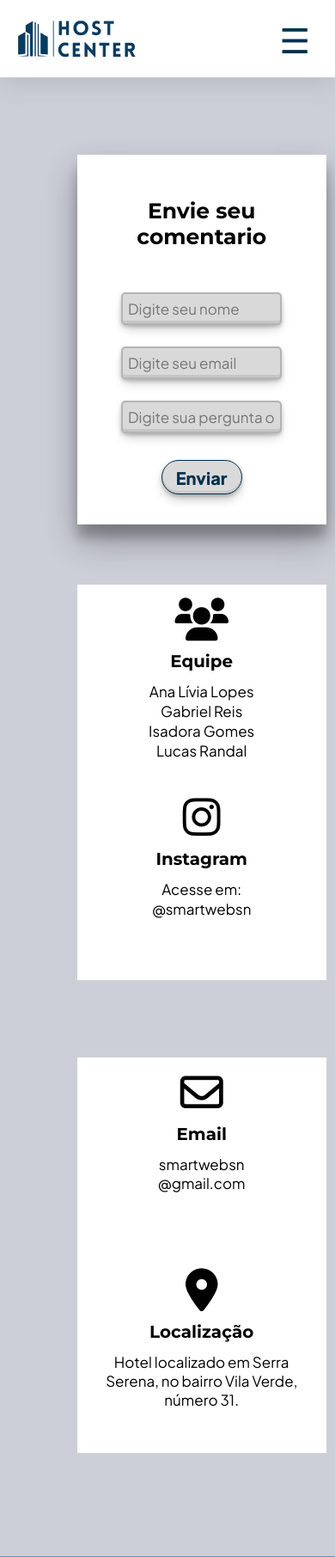
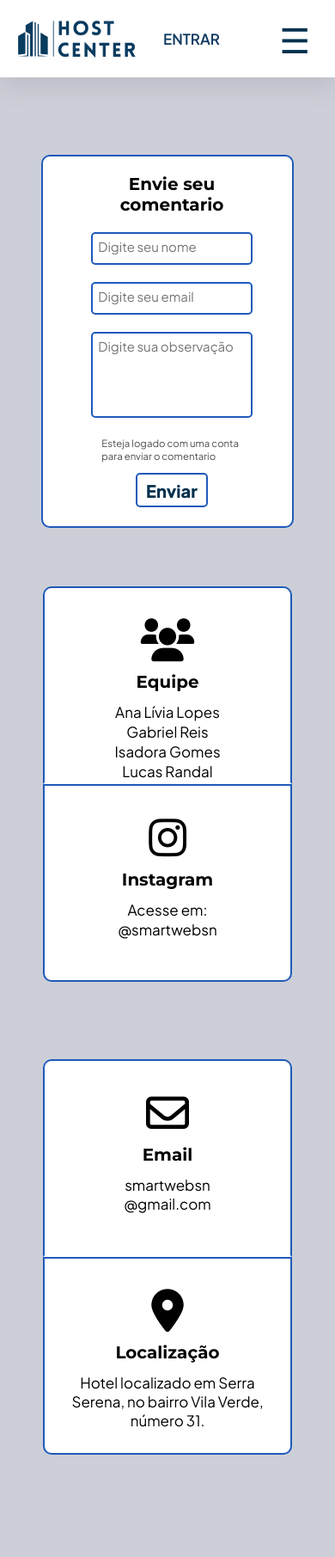
Before and after one commit to lucasbalderrama/hostcenter, a PHP site: page /contato.php in a window 390 px wide. Shown: the top 1811 px of the page at 86% size. Run offline with PHP 8.4, Linux system fonts and the light colour scheme; some libraries are stand-ins or nearby versions.

Commit message:
alert e responsividade contato

```diff
--- a/contato.php
+++ b/contato.php
@@ -18,9 +18,10 @@ if ($_SERVER['REQUEST_METHOD'] === 'POST') {
             if ($stmt->execute()) {
                 echo "<script>
                 Swal.fire({
-                    title: 'Comentário enviado com sucesso!'', (Arrumar, não esta funcionandoo)
+    title: 'Comentário enviado com sucesso!'',
     icon: 'success'
 });
+
         </script>";
             } else {
                 echo "Erro ao enviar o comentário: " . $stmt->error;
@@ -65,18 +66,29 @@ if ($_SERVER['REQUEST_METHOD'] === 'POST') {
                 </ul>
                 <div id="user-div">
                 <?php
-                    if (isset($_SESSION['nome']) && $_SESSION['nome'] != ''){
-                        echo "<select name='' id='user' onchange='sair()'>
+                if (isset($_SESSION['nome']) && $_SESSION['nome'] != '' && $_SESSION['tipo'] == 'Admin') {
+                    echo "
+                    <select id='user' onchange='redirecionar(this.value)'>
                         <option value='' id='opt-nome'>".$_SESSION['nome']."</option>
-                                <option value='' id='opt-sair'>Sair</option>
+                        <option value='admin.php'>Admin</option>
+                        <option value='logout.php'>Sair</option>
                     </select>";
-                    } elseif (isset($_SESSION['nome']) && $_SESSION['nome'] == '') {
+                } elseif (isset($_SESSION['nome']) && $_SESSION['nome'] != '' && $_SESSION['tipo'] == 'Cliente') {
+                    echo "
+                    <select id='user' onchange='redirecionar(this.value)'>
+                        <option value='' id='opt-nome'>".$_SESSION['nome']."</option>
+                        <option value='logout.php'>Sair</option>
+                    </select>";
+                } else {
                     echo "<h3><a id='login' href='./login.php'>Entrar</a></h3>";
                 }
                 ?>
+
                 <script>
-                        function sair(){
-                            window.location.href = "./logout.php";
+                    function redirecionar(url) {
+                        if (url) {
+                            window.location.href = url;
+                        }
                     }
                 </script>
                 </div>
@@ -121,7 +133,7 @@ if ($_SERVER['REQUEST_METHOD'] === 'POST') {
             </div>
 
             <form method="POST">
-                <h2 style="margin-bottom: 50px; margin-top: 20px">Envie seu comentario</h2>
+                <h2>Envie seu comentario</h2>
                 <div class="formulario">
                     <input type="text" name="username" id="username" placeholder="Digite seu nome" required>
                 </div>
@@ -129,8 +141,9 @@ if ($_SERVER['REQUEST_METHOD'] === 'POST') {
                     <input type="email" name="emailForm" id="emailForm" placeholder="Digite seu email" required>
                 </div>
                 <div class="formulario">
-                    <input type="text" name="comentario" id="comentario" placeholder="Digite sua pergunta ou observação">
+                    <input type="text" name="comentario" id="comentario" placeholder="Digite sua observação">
                 </div>
+                <p id="esteja_logado">Esteja logado com uma conta para enviar o comentario</p>
                 <div class="formulario">
                     <button type="submit" id="entrar">Enviar</button>
                 </div>
@@ -180,17 +193,5 @@ if ($_SERVER['REQUEST_METHOD'] === 'POST') {
             </div>
         </footer>
 
-        <script>
-            function comentario(event) {
-                event.preventDefault();
-                Swal.fire({
-                    title: "Comentário enviado com sucesso!",
-                    icon: "success"
-                });
-            }
-
-            document.getElementById('entrar').addEventListener('click', comentario);
-            comentario();
-        </script>
 </body>
 </html>
--- a/css/contato.css
+++ b/css/contato.css
@@ -145,6 +145,10 @@ a:hover{
 
 /* fim cabeçalho */
 /* form */
+#esteja_logado{
+    color: rgb(77, 77, 81);
+    font-size: 14.53px;
+}
 form{
     padding: 20px;
     width: 400px;
@@ -164,7 +168,8 @@ form h2{
     text-shadow: rgba(0, 0, 0, 0.4) 0px 2px 4px,
              rgba(0, 0, 0, 0.3) 0px 7px 13px,
              rgba(0, 0, 0, 0.2) 0px -3px 0px;
-
+             margin-bottom: 40px;
+             margin-top: 10px;
 }
 #contato a{
     text-decoration: none;
@@ -182,9 +187,16 @@ input{
     font-family: 'Plus Jakarta Sans', sans-serif;
     box-shadow: rgba(0, 0, 0, 0.211) 0px 2px 4px, rgba(0, 0, 0, 0.211) 0px 7px 13px -3px, rgba(0, 0, 0, 0.085) 0px -3px 0px inset;
 }
-#observacao{
-    height: 100px;
+#comentario{
+    height: 20px;
+    padding-bottom: 90px;
 }
+
+input::placeholder {
+    position: absolute;
+    top: 5px;
+
+  }
 .formulario{
     margin-top: 15px;
     font-size: 17px;
@@ -371,6 +383,9 @@ footer ul li {
         width: 250px;
         height: 390px;
         background-color: #ffffff;
+        box-shadow: rgba(0, 0, 0, 0) 0px 19px 38px, rgba(0, 0, 0, 0) 0px 15px 12px;
+        border: solid #1e5aba 2px;
+        border-radius: 10px;
     }
     .caixinhaContato {
         width: 290px;
@@ -378,46 +393,70 @@ footer ul li {
         background-color: white;
         color: #000;
         box-shadow: rgba(0, 0, 0, 0) 0px 2px 4px, rgba(0, 0, 0, 0) 0px 7px 13px -3px, rgba(0, 0, 0, 0) 0px -3px 0px inset;
-
+        border: solid #1e5aba 2px;
     }
     #insta {
         right: 0px;
         bottom: -530px;
+        border-bottom-left-radius: 10px;
+        border-bottom-right-radius: 10px;
     }
     #equipe {
         bottom: -300px;
         right: 0px;
+        border-bottom: solid #ffffff 2px;
+        border-top-left-radius: 10px;
+        border-top-right-radius: 10px;
     }
     #email {
         right: 0px;
         bottom: -850px;
+        border-bottom: solid #ffffff 2px;
+        border-top-left-radius: 10px;
+        border-top-right-radius: 10px;
     }
     #local{
         right: 0px;
         bottom: -1080px;
+        border-bottom-left-radius: 10px;
+        border-bottom-right-radius: 10px;
     }
     .fa-location-dot, .fa-users, #iconInsta, .fa-envelope{
         font-size: 50px;
-        margin-top: 15px;
+        margin-top: 35px;
     }
+
     /* form */
     form{
-        padding: 10px;
+        padding: 0px;
+        padding-left: 10px;
         width: 75%;
     }
     form h2{
-        font-size: 25px;
-        margin-bottom: 40px;
+        font-size: 20px;
+        margin-top: 0;
+        margin-bottom: 20px;
         color: black;
         text-shadow: rgba(0, 0, 0, 0) 0px 2px 4px,
         rgba(0, 0, 0, 0) 0px 7px 13px,
         rgba(0, 0, 0, 0) 0px -3px 0px;
     }
-    #observacao{
+    #comentario{
         height: 20px;
+        padding-bottom: 70px;
+    }
+    #esteja_logado{
+        font-size: 11.4px;
     }
     #entrar{
         width: 45%;
+        height: 40px;
+        margin-top: 0px;
+        font-size: 20px;
+        background-color: rgb(255, 255, 255);
+        border: solid #1e5aba 2px;
+        border-radius: 5px;
+        box-shadow: rgba(0, 0, 0, 0) 0px 2px 4px, rgba(0, 0, 0, 0) 0px 7px 13px -3px, rgba(0, 0, 0, 0) 0px -3px 0px inset;
     }
 
     #contato a{
@@ -426,36 +465,29 @@ footer ul li {
     #centralizar{
         margin-left: 23%;
     }
-
-    input{
-        width: 95%;
-        padding: 6px;
-        margin-bottom: 10px;
-        border: solid #b4b4b4 2px;
+    .formulario{
+        margin-top: 10px;
         font-size: 17px;
-        border-radius: 5px;
-        background-color: rgba(217, 217, 217, 1);
-        font-family: 'Plus Jakarta Sans', sans-serif;
-        box-shadow: rgba(0, 0, 0, 0.211) 0px 2px 4px, rgba(0, 0, 0, 0.211) 0px 7px 13px -3px, rgba(0, 0, 0, 0.085) 0px -3px 0px inset;
+        display: flex;
+        align-items: center;
     }
-    #entrar{
-        width: 50%;
-        height: 40px;
-        background-color: rgba(217, 217, 217, 1);
-        margin-top: 6px;
-        border: solid #00304D 0.7px;
-        border-radius: 25px;
-        cursor: pointer;
+    #centralizar{
         margin-left: auto;
         margin-right: auto;
-        font-family: 'Plus Jakarta Sans', sans-serif;
-        color: #00304D;
-        font-size: 20px;
-        font-weight: 800;
-        text-align: center;
-        text-decoration: none;
-        box-shadow: rgba(0, 0, 0, 0.182) 0px 2px 4px, rgba(0, 0, 0, 0.3) 0px 7px 13px -3px, rgba(0, 0, 0, 0.073) 0px -3px 0px inset;
+        display: flex;
+        align-items: center;
+        justify-content: center;
+        margin-top: 90px;
+        margin-bottom: 100px;
+
     }
+    input{
+        border: solid #1e5aba 2px;
+        background-color: rgb(255, 255, 255);
+        box-shadow: rgba(0, 0, 0, 0) 0px 2px 4px, rgba(0, 0, 0, 0) 0px 7px 13px -3px, rgba(0, 0, 0, 0) 0px -3px 0px inset;
+    }
+    input::placeholder {
+        font-size: 15px;
 
-
+      }
 }
```
Lines whose indentation alone changed are shown as unchanged.
